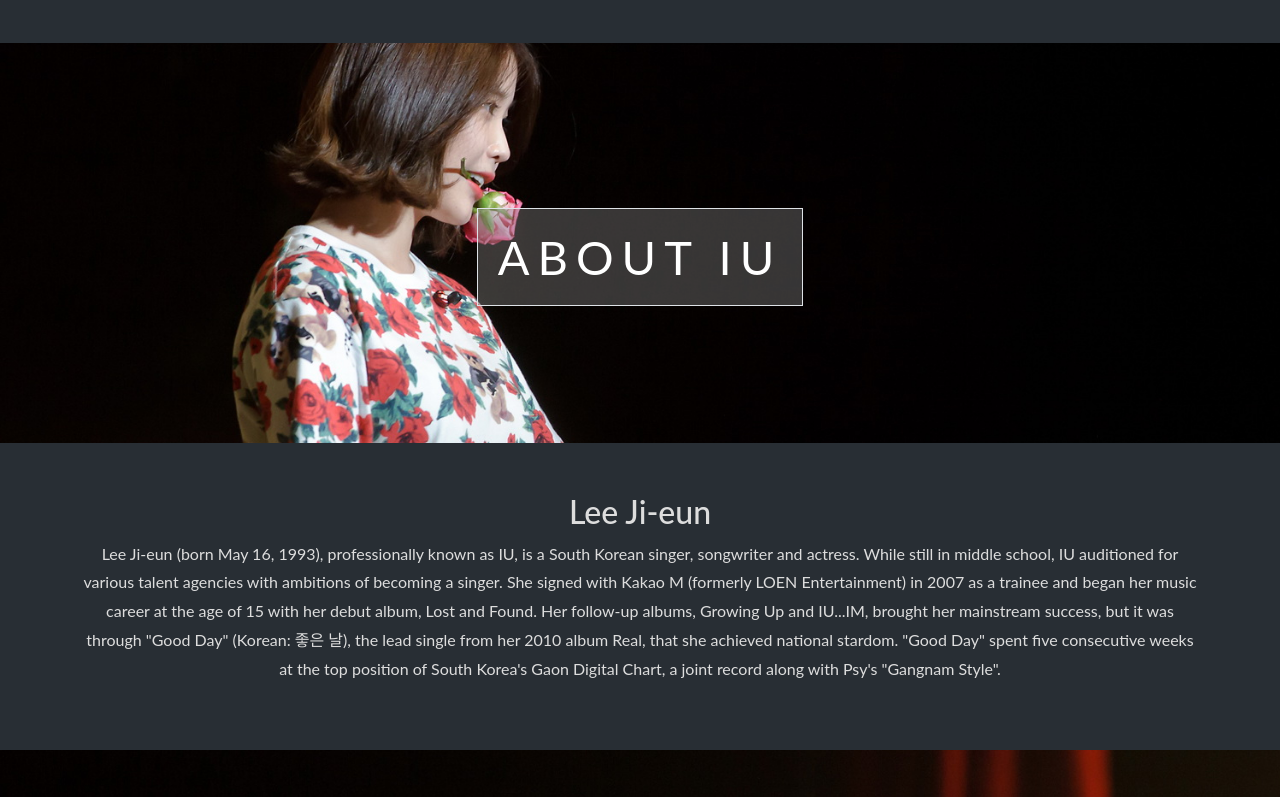
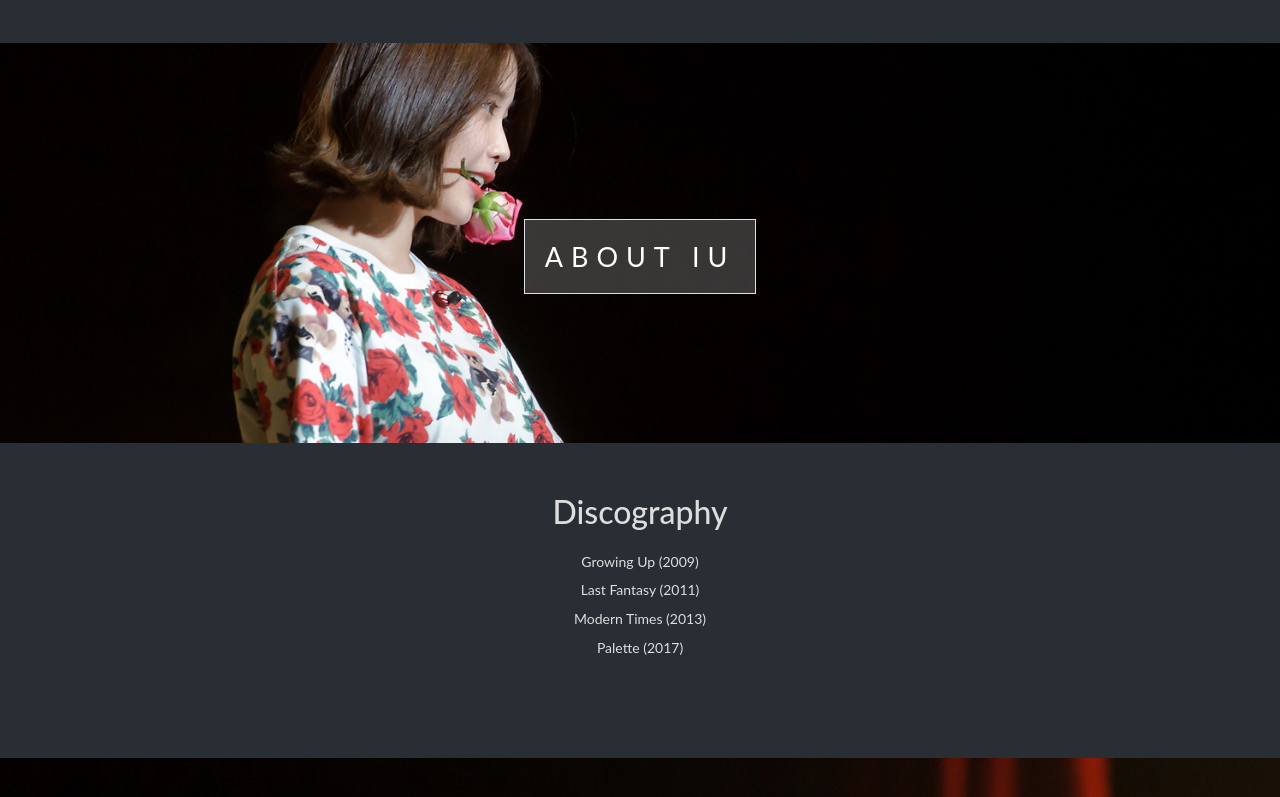
Before and after one commit to one1992/one1992.github.io, a plain HTML site: page index.html in a window 1280 px wide. Shown: the part 2000-2797 px from the top of the page. Drawn offline with nearby package versions, Linux system fonts and the light colour scheme.

Commit message:
Font size
Font size change

```diff
--- a/css/custom.css
+++ b/css/custom.css
@@ -59,13 +59,18 @@ body, html {
 
 }
 
+.pre{
+	color: #ddd;
+	font-family: "Lato", sans-serif;
+}
+
 .ptext{
 	position: absolute;
 	top:50%;
 	width: 100%;
 	text-align: center;
 	color:#000;
-	font-size: 47px;
+	font-size: 27px;
 	letter-spacing: 8px;
 	text-transform: uppercase;
 }
--- a/index.html
+++ b/index.html
@@ -52,10 +52,13 @@
   		</div>
   	</div>
   	<section class="section section-dark">
-  		<h2>Lee Ji-eun</h2>
-  		<p>
-  		 	Lee Ji-eun (born May 16, 1993), professionally known as IU, is a South Korean singer, songwriter and actress. While still in middle school, IU auditioned for various talent agencies with ambitions of becoming a singer. She signed with Kakao M (formerly LOEN Entertainment) in 2007 as a trainee and began her music career at the age of 15 with her debut album, Lost and Found. Her follow-up albums, Growing Up and IU...IM, brought her mainstream success, but it was through "Good Day" (Korean: 좋은 날), the lead single from her 2010 album Real, that she achieved national stardom. "Good Day" spent five consecutive weeks at the top position of South Korea's Gaon Digital Chart, a joint record along with Psy's "Gangnam Style".
-  		</p>
+  		<h2>Discography</h2>
+  		<p><pre class="pre">
+Growing Up (2009)
+Last Fantasy (2011)
+Modern Times (2013)
+Palette (2017)
+		</pre></p>
   	</section>
   	<div class="pimg4">
   		<div class="ptext">
```
